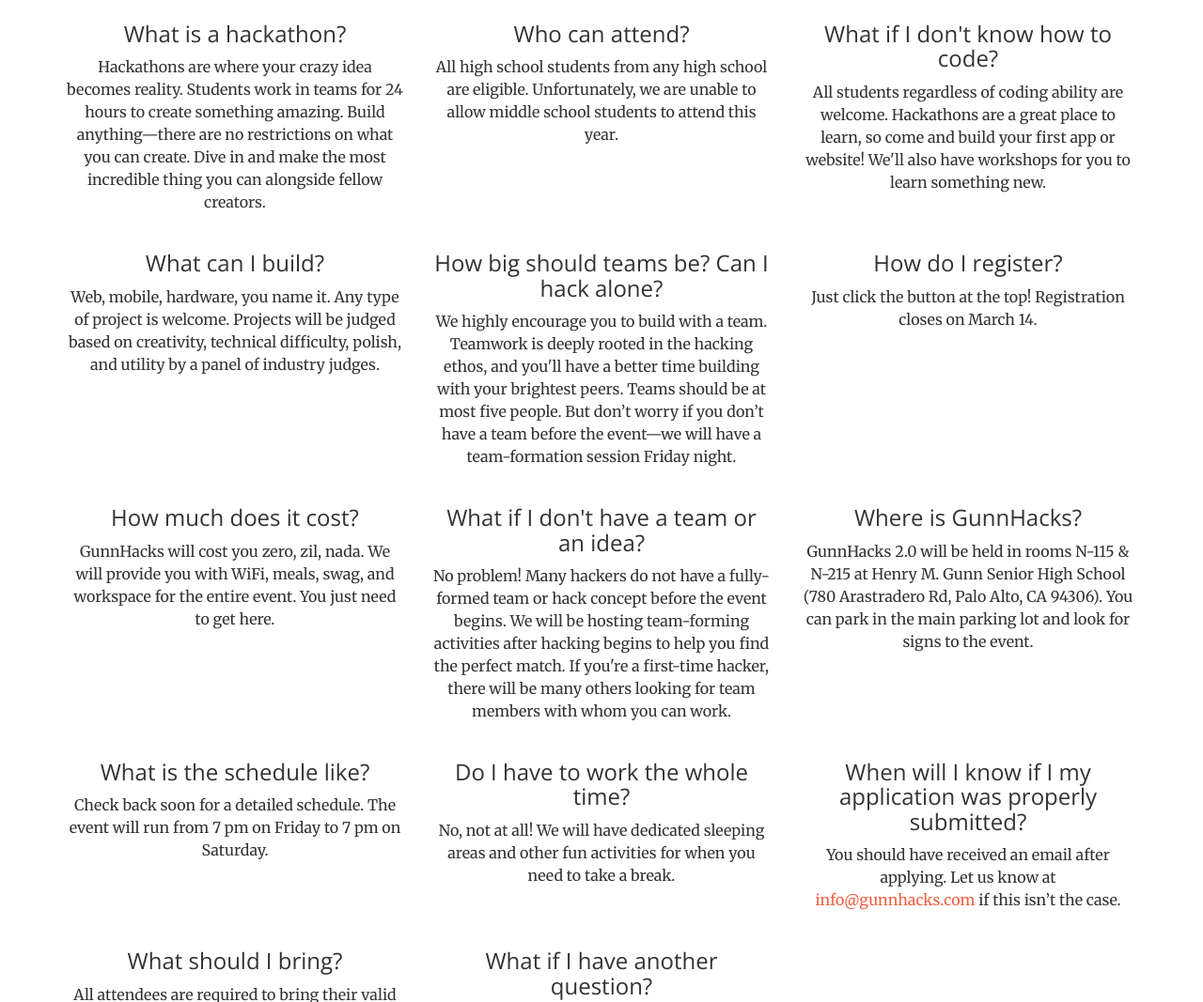
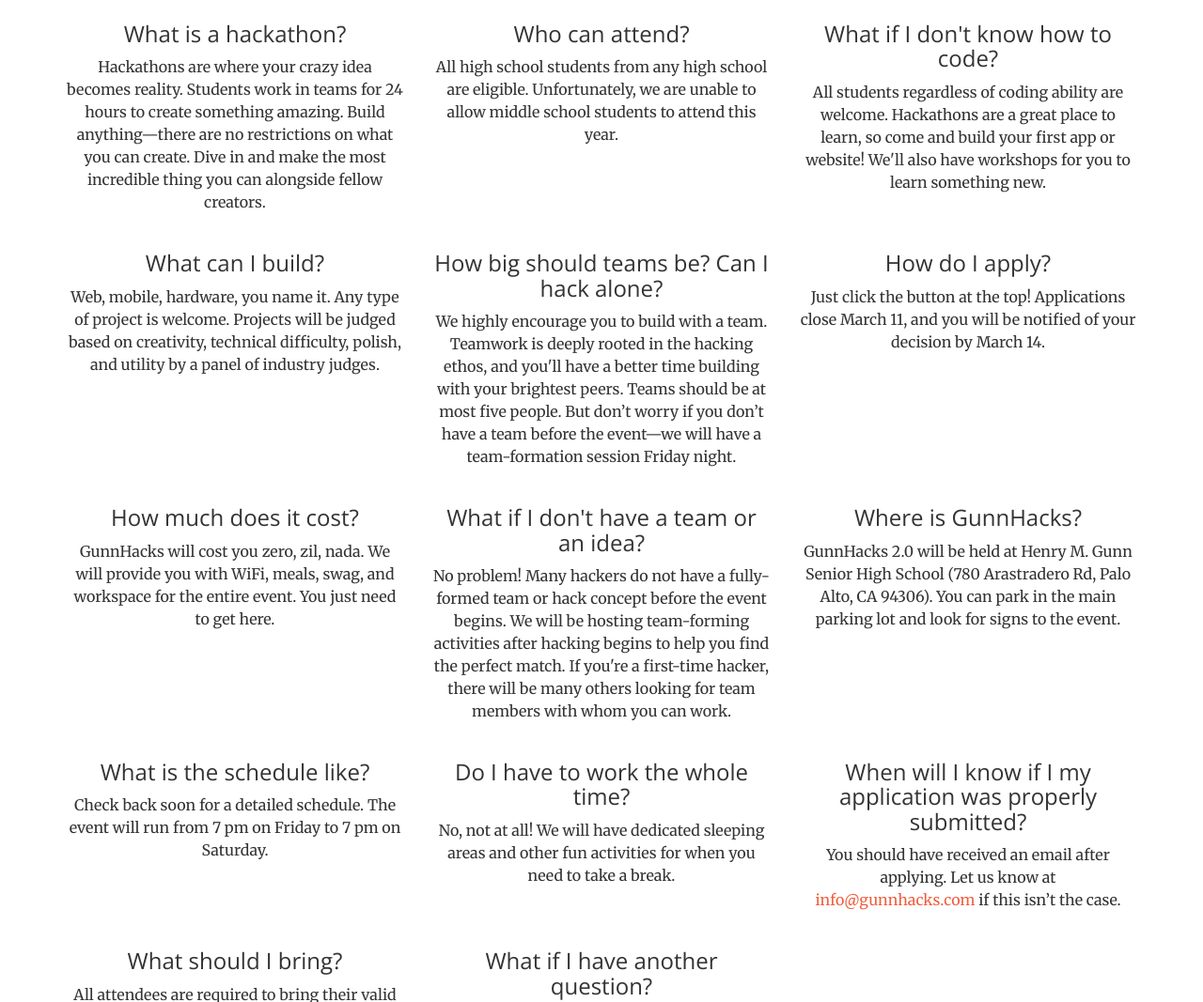
Before and after one commit to GunnHacks/GunnHacksII, a plain HTML site: page index.html in a window 1280 px wide. Shown: the part 737-1804 px from the top of the page at 94% size. Drawn offline with nearby package versions, Linux system fonts and the light colour scheme.

Commit message:
Update FAQ

```diff
--- a/index.html
+++ b/index.html
@@ -6,8 +6,8 @@
     <meta charset="utf-8">
     <meta http-equiv="X-UA-Compatible" content="IE=edge">
     <meta name="viewport" content="width=device-width, initial-scale=1">
-    <meta name="description" content="">
-    <meta name="author" content="">
+    <meta name="description" content="Make, Build, Create &amp; Learn. It&rsquo;s GunnHacks 2.0, Gunn&rsquo;s 24-hour high school hackathon.">
+    <meta name="author" content="GunnHacks">
 
     <title>GunnHacks 2.0</title>
 
@@ -47,23 +47,10 @@
                 <hr>
                 <h3>Friday&ndash;Saturday, March 25&ndash;26, 2016, 7 pm&ndash;7 pm</h3>
                 <p>Make, Build, Create &amp; Learn. It&rsquo;s GunnHacks 2.0, Gunn&rsquo;s <nobr>24-hour</nobr> high school hackathon.</p>
-                <a target="_blank" href="apply/" class="btn btn-primary btn-xl page-scroll">Apply Now</a>
+                <a target="_blank" href="apply" class="btn btn-primary btn-xl page-scroll">Apply Now</a>
             </div>
         </div>
     </header>
-
-    <!-- <section class="bg-primary" id="about">
-        <div class="container">
-            <div class="row">
-                <div class="col-lg-8 col-lg-offset-2 text-center">
-                    <h2 class="section-heading">We've got what you need!</h2>
-                    <hr class="light">
-                    <p class="text-faded">Start Bootstrap has everything you need to get your new website up and running in no time! All of the templates and themes on Start Bootstrap are open source, free to download, and easy to use. No strings attached!</p>
-                    <a href="#" class="btn btn-default btn-xl">Get Started!</a>
-                </div>
-            </div>
-        </div>
-    </section> -->
 
     <section id="services">
         <div class="container">
@@ -101,9 +88,9 @@
                   </p>
                 </div>
                 <div class="col-lg-4 col-md-4 text-center">
-                  <h3>How do I register?</h3>
+                  <h3>How do I apply?</h3>
                   <p>
-                    Just click the button at the top! Registration closes on March 14.
+                    Just click the button at the top! Applications close March 11, and you will be notified of your decision by March 14.
                   </p>
                 </div>
             </div>
@@ -123,7 +110,7 @@
                 <div class="col-lg-4 col-md-4 text-center">
                   <h3>Where is GunnHacks?</h3>
                   <p>
-                    GunnHacks 2.0 will be held in rooms N-115 &amp; N-215 at Henry M. Gunn Senior High School (780 Arastradero Rd, Palo Alto, CA 94306). You can park in the main parking lot and look for signs to the event.
+                    GunnHacks 2.0 will be held at Henry M. Gunn Senior High School (780 Arastradero Rd, Palo Alto, CA 94306). You can park in the main parking lot and look for signs to the event.
                   </p>
                 </div>
             </div>
```
